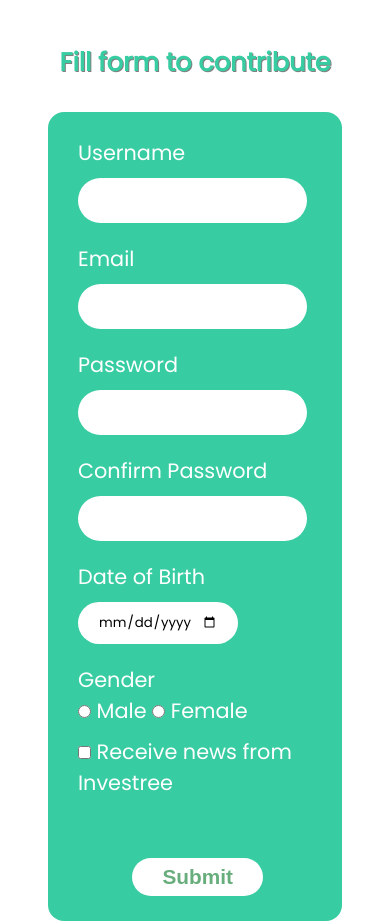
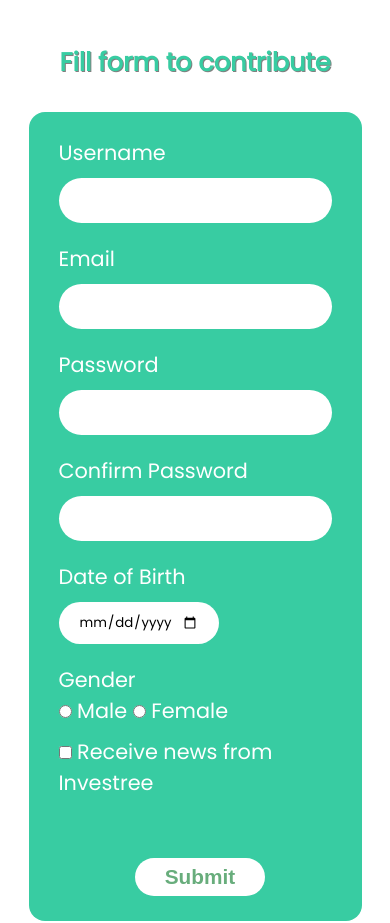
Before and after one commit to RevoU-FSSE-2/week-3-JokoSetiawan-dev, a plain HTML site: page index.html in a window 390 px wide. Shown: the part 2002-2925 px from the top of the page. Drawn offline with Linux system fonts and the light colour scheme.

Commit message:
fixing form responsive

```diff
--- a/responsive.css
+++ b/responsive.css
@@ -1,9 +1,7 @@
-@media only screen and (max-width: 1440px) {
-  .input-box input {
-    width: 238%;
-  }
-  .submit {
-    width: 238%;}
+@media only screen and (min-width: 1440px) {
+ .form {
+  width: 25%;
+ }
 }
 
 @media only screen and (max-width: 768px) {
@@ -35,11 +33,6 @@
   .video {
     padding-top: 0px;
   }
-  .input-box input {
-    width: 126%;
-  }
-  .submit {
-    width: 126%;}
 }
 
 @media only screen and (max-width: 425px) {
@@ -88,10 +81,7 @@
   .form-capt {
     font-size: 1.6em;
   }
-  .input-box input {
-    width: 98%;
-  }
-  .submit {
-    width: 98%;
+  .form {
+    width: 70%;
   }
 }
--- a/style.css
+++ b/style.css
@@ -241,7 +241,7 @@ nav ul li a:hover {
 }
 
 .form {
-  width: 60%;
+  width: 36%;
   background-color: #38cca2;
   border-style: none;
   border-radius: 1rem;
@@ -253,7 +253,7 @@ nav ul li a:hover {
   color: white;
   display: flex;
   flex-wrap: wrap;
-  justify-content: space-between;
+  justify-content: left;
   display: inline-block;
 }
 
@@ -263,11 +263,12 @@ nav ul li a:hover {
 
 .input-box input {
   height: 45px;
-  width: 170%;
+  width: 100%;
   border-style: none;
   border-radius: 2rem;
   margin-top: 10px;
   margin-bottom: 20px;
+  justify-content: left;
 }
 
 .date-form {
@@ -296,7 +297,7 @@ nav ul li a:hover {
 }
 .submit {
   display: flex;
-  width: 170%;
+  width: 100%;
   justify-content: center;
 }
 button {
```
